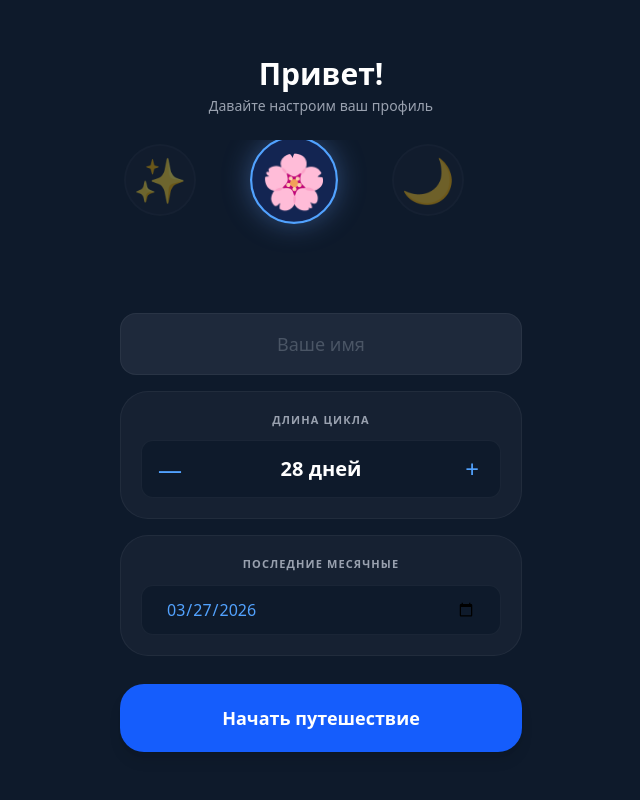
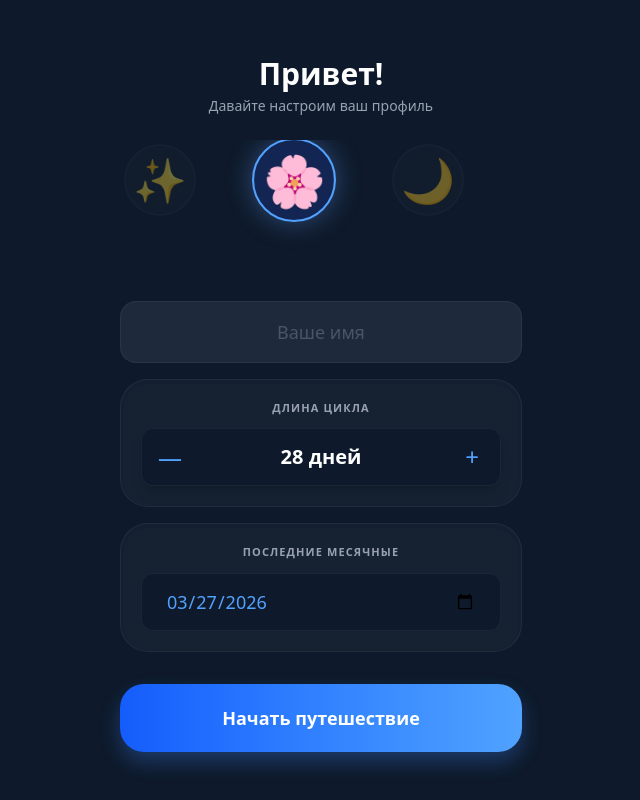
Before and after one commit to sxxxonne-source/period-tracker, a Next.js app: page /welcome in a window 1280 px wide. Shown: the whole page, without its empty margins (319-959 px from the left). Built offline with nearby package versions, Linux system fonts and the light colour scheme.

Commit message:
fixreloadtwo

```diff
--- a/app/welcome/page.tsx
+++ b/app/welcome/page.tsx
@@ -11,14 +11,12 @@ import 'swiper/css'
 // Список доступных эмодзи
 const AVAILABLE_EMOJIS = ["🌸", "🌙", "💧", "💗", "🦋", "🌷", "⭐", "✨"]
 
-// Кастомный хук для вибрации (Haptic Feedback)
+// Кастомный хук для вибрации
 const useHaptics = () => {
   const trigger = (type: 'light' | 'medium' | 'heavy' | 'rigid' | 'soft' = 'light') => {
-    const tg = (window as any).Telegram?.WebApp;
-    if (tg?.HapticFeedback) {
-      tg.HapticFeedback.impactOccurred(type);
-    } else {
-      console.log(`[Mock Haptics]: ${type}`);
+    if (typeof window !== "undefined") {
+      const tg = (window as any).Telegram?.WebApp;
+      if (tg?.HapticFeedback) tg.HapticFeedback.impactOccurred(type);
     }
   };
   return trigger;
@@ -32,16 +30,18 @@ export default function WelcomePage() {
   const [name, setName] = useState("")
   const [selectedEmoji, setSelectedEmoji] = useState(AVAILABLE_EMOJIS[0])
   const [cycleLength, setCycleLength] = useState(28)
-  const [lastPeriod, setLastPeriod] = useState(new Date().toISOString().split('T')[0])
+
+  // Дата - сегодня (для старта)
+  const [lastPeriod, setLastPeriod] = useState(new Date().toISOString().split('T')[0]);
 
   useEffect(() => {
-    const tg = (window as any).Telegram?.WebApp
-    if (tg) {
-      tg.expand()
-      tg.ready()
-      const user = tg.initDataUnsafe?.user
-      if (user) {
-        setName(user.first_name || "")
+    if (typeof window !== "undefined") {
+      const tg = (window as any).Telegram?.WebApp
+      if (tg) {
+        tg.expand();
+        tg.ready();
+        const user = tg.initDataUnsafe?.user
+        if (user) { setName(user.first_name || ""); }
       }
     }
   }, [])
@@ -64,16 +64,20 @@ export default function WelcomePage() {
   }
 
   return (
-    <main className="h-screen w-full flex items-center justify-center p-6 bg-[#0e1a2b] text-white overflow-hidden">
+    // ГЛАВНЫЙ КОНТЕЙНЕР: h-screen, flex-col, overflow-hidden
+    <main className="h-screen w-full flex items-center justify-center bg-[#0e1a2b] text-white overflow-hidden p-6">
 
+      {/* Контейнер-телефон (как в Figma), flex-col, space-between */}
       <div className="w-full max-w-[402px] h-full flex flex-col items-center justify-between">
 
-        {/* ВЕРХНЯЯ ЧАСТЬ: Приветствие и Swiper */}
+        {/* ВЕРХНЯЯ ЧАСТЬ (Приветствие и Swiper) */}
         <div className="w-full flex flex-col items-center pt-8">
           <h1 className="text-3xl font-bold mb-1">Привет!</h1>
-          <p className="text-gray-400 mb-6 text-sm">Давайте настроим ваш профиль</p>
+          <p className="text-gray-400 mb-8 text-sm">Давайте настроим ваш профиль</p>
 
-          <div className="relative w-full h-32 flex items-center justify-center mb-4">
+          {/* КАРУСЕЛЬ ЭМОДЗИ С ГРАДИЕНТОМ И ЦЕНТРИРОВАНИЕМ */}
+          {/* Исправление: Обернули Swiper в div с фиксированной высотой и overflow-hidden */}
+          <div className="relative w-full h-32 flex items-center justify-center mb-4 overflow-hidden -mt-2">
             <Swiper
               modules={[Autoplay]}
               onSwiper={(swiper) => swiperRef.current = swiper}
@@ -84,7 +88,7 @@ export default function WelcomePage() {
                 const realIndex = swiper.realIndex;
                 const emoji = AVAILABLE_EMOJIS[realIndex % AVAILABLE_EMOJIS.length];
                 setSelectedEmoji(emoji);
-                triggerHaptic('light'); // Вибрация при каждом свайпе
+                triggerHaptic('light'); // Вибрация при свайпе!
               }}
               className="w-full h-full"
             >
@@ -94,7 +98,7 @@ export default function WelcomePage() {
                     <div
                       className={`w-20 h-20 flex items-center justify-center rounded-full border-2 transition-all duration-300
                         ${isActive
-                          ? 'border-blue-400 bg-blue-900/40 scale-110 shadow-[0_0_25px_rgba(100,149,237,0.4)]'
+                          ? 'border-blue-400 bg-blue-900/40 scale-105 shadow-[0_0_25px_rgba(100,149,237,0.4)]'
                           : 'border-white/5 bg-[#1e293b]/50 scale-90 opacity-40'}`}
                       onClick={() => {
                         swiperRef.current?.slideToLoop(index);
@@ -110,8 +114,10 @@ export default function WelcomePage() {
           </div>
         </div>
 
-        {/* СРЕДНЯЯ ЧАСТЬ: Поля ввода */}
+        {/* СРЕДНЯЯ ЧАСТЬ (Поля ввода) - теперь сжимается и центрируется */}
         <div className="w-full flex-1 flex flex-col justify-center space-y-4 max-h-[60%]">
+
+          {/* ПОЛЕ ИМЕНИ */}
           <input
             type="text"
             placeholder="Ваше имя"
@@ -120,37 +126,39 @@ export default function WelcomePage() {
             className="w-full bg-[#1e293b] border border-white/5 rounded-2xl py-4 px-6 text-center text-lg focus:ring-2 focus:ring-blue-500 outline-none transition-all placeholder:text-gray-600"
           />
 
-          <div className="bg-[#1e293b]/50 p-5 rounded-[28px] border border-white/5">
+          {/* ПРОДОЛЖИТЕЛЬНОСТЬ ЦИКЛА */}
+          <div className="bg-[#1e293b]/50 p-5 rounded-[28px] border border-white/5 shadow-inner">
             <p className="text-[11px] text-gray-400 uppercase tracking-widest mb-3 text-center font-bold">Длина цикла</p>
-            <div className="flex items-center justify-between bg-[#0e1a2b] rounded-xl p-1 border border-white/5">
+            <div className="flex items-center justify-between bg-[#0e1a2b] rounded-xl p-1 border border-white/5 shadow-lg">
               <button
                 onClick={() => { setCycleLength(Math.max(21, cycleLength - 1)); triggerHaptic('rigid'); }}
-                className="w-12 h-12 flex items-center justify-center text-2xl font-light text-blue-400 active:scale-90"
+                className="w-12 h-12 flex items-center justify-center text-2xl font-light hover:text-blue-400 text-blue-400 active:scale-90 transition-transform duration-100"
               >—</button>
               <span className="text-xl font-bold">{cycleLength} дней</span>
               <button
                 onClick={() => { setCycleLength(Math.min(45, cycleLength + 1)); triggerHaptic('rigid'); }}
-                className="w-12 h-12 flex items-center justify-center text-2xl font-light text-blue-400 active:scale-90"
+                className="w-12 h-12 flex items-center justify-center text-2xl font-light hover:text-blue-400 text-blue-400 active:scale-90 transition-transform duration-100"
               >+</button>
             </div>
           </div>
 
-          <div className="bg-[#1e293b]/50 p-5 rounded-[28px] border border-white/5">
+          {/* ДАТА ПОСЛЕДНИХ МЕСЯЧНЫХ */}
+          <div className="bg-[#1e293b]/50 p-5 rounded-[28px] border border-white/5 shadow-inner">
             <p className="text-[11px] text-gray-400 uppercase tracking-widest mb-3 text-center font-bold">Последние месячные</p>
             <input
               type="date"
               value={lastPeriod}
               onChange={(e) => setLastPeriod(e.target.value)}
-              className="w-full bg-[#0e1a2b] border border-white/5 rounded-xl py-3 px-6 text-blue-400 text-center outline-none focus:border-blue-500 transition-colors"
+              className="w-full bg-[#0e1a2b] border border-white/5 rounded-xl py-3.5 px-6 text-blue-400 text-center text-lg outline-none appearance-none focus:border-blue-500 transition-colors"
             />
           </div>
         </div>
 
-        {/* НИЖНЯЯ ЧАСТЬ: Кнопка старта */}
-        <div className="w-full pb-6">
+        {/* НИЖНЯЯ ЧАСТЬ (Кнопка старта) */}
+        <div className="w-full pb-6 pt-4">
           <button
             onClick={handleContinue}
-            className="w-full py-5 rounded-[24px] bg-blue-600 text-white font-bold text-lg shadow-lg active:scale-95 transition-all"
+            className="w-full py-5 rounded-[24px] bg-gradient-to-r from-blue-600 to-blue-400 text-white font-bold text-lg shadow-[0_10px_20px_rgba(59,130,246,0.3)] active:scale-95 transition-all"
           >
             Начать путешествие
           </button>
```
